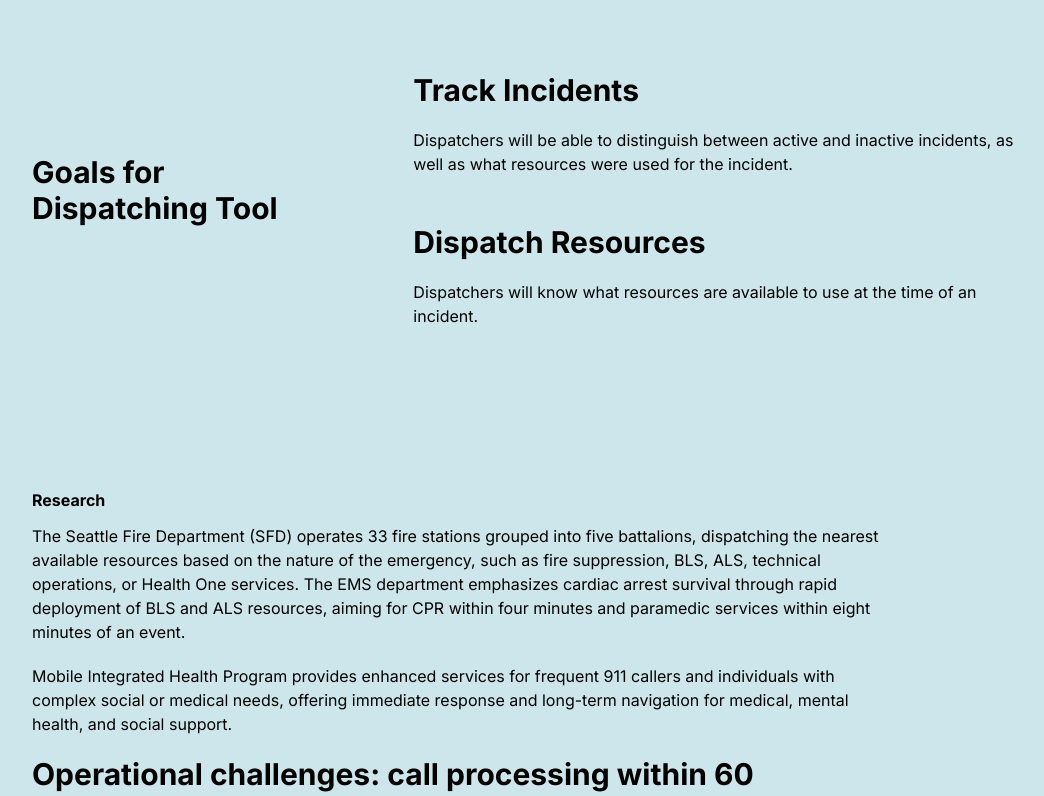
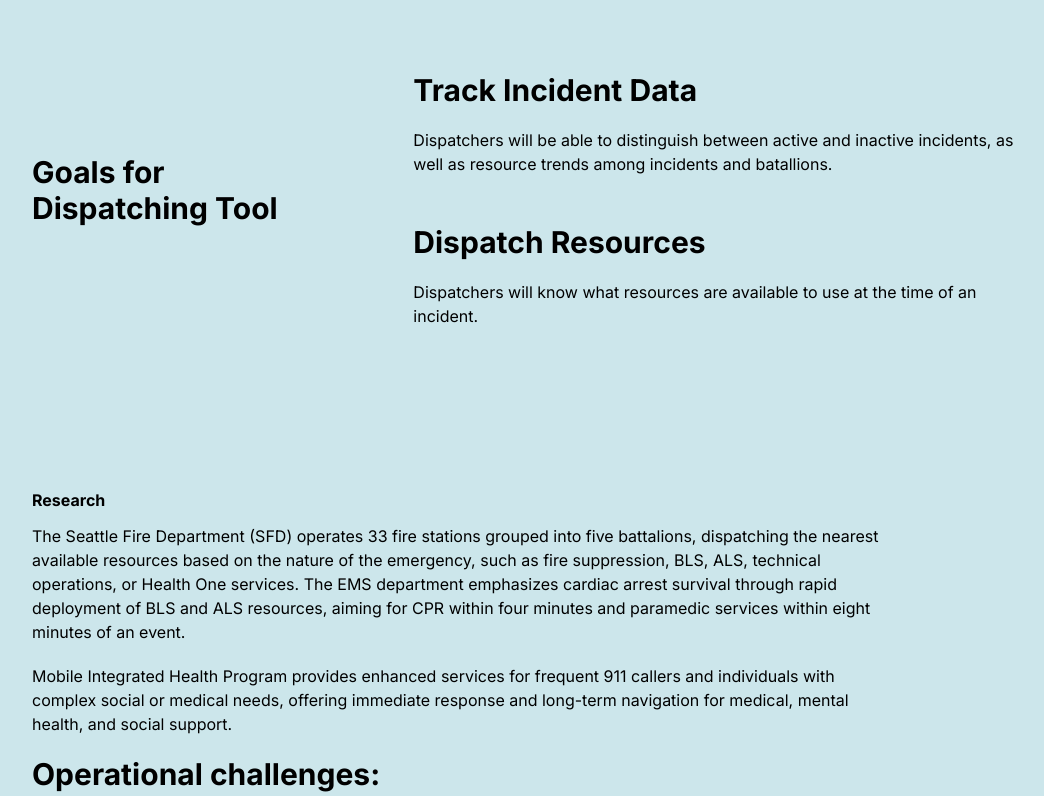
Before and after one commit to kira-brod/website, a Next.js app: page /work/protothon in a window 1280 px wide. Shown: the part 1320-2116 px from the top of the page, without its empty margins (96-1140 px from the left). Built offline with nearby package versions, Linux system fonts and the light colour scheme.

Commit message:
update protothon research

```diff
--- a/app/work/protothon/page.jsx
+++ b/app/work/protothon/page.jsx
@@ -103,8 +103,8 @@ export default function Protothon() {
                     </div>
                 </div>
                 <div className="place-content-center mt-14 md:mt-0 mr-0 md:ml-10 lg:mr-10 col-span-2">
-                    <h2 className="pb-5 text-3xl">Track Incidents</h2>
-                    <p className="pb-12">Dispatchers will be able to distinguish between active and inactive incidents, as well as what resources were used for the incident. </p>
+                    <h2 className="pb-5 text-3xl">Track Incident Data</h2>
+                    <p className="pb-12">Dispatchers will be able to distinguish between active and inactive incidents, as well as resource trends among incidents and batallions. </p>
                     <h2 className="pb-5 text-3xl">Dispatch Resources</h2>
                     <p className="">Dispatchers will know what resources are available to use at the time of an incident.</p>
                 </div>
@@ -115,7 +115,8 @@ export default function Protothon() {
                     <p className="mb-3  font-bold">Research</p>
                     <p className="mb-5">The Seattle Fire Department (SFD) operates 33 fire stations grouped into five battalions, dispatching the nearest available resources based on the nature of the emergency, such as fire suppression, BLS, ALS, technical operations, or Health One services. The EMS department emphasizes cardiac arrest survival through rapid deployment of BLS and ALS resources, aiming for CPR within four minutes and paramedic services within eight minutes of an event.</p>
                     <p className="mb-5">Mobile Integrated Health Program provides enhanced services for frequent 911 callers and individuals with complex social or medical needs, offering immediate response and long-term navigation for medical, mental health, and social support.</p>
-                    <p className="text-3xl font-bold mb-5">Operational challenges: call processing within 60 seconds has dropped significantly, indicating a need for improved unit assignment and dispatch efficiency.</p>
+                    <p className="text-3xl font-bold mb-5">Operational challenges: </p> <p className="mb-5">Call processing within 60 seconds has dropped significantly, indicating a need for improved unit assignment and dispatch efficiency.</p>
+                    <p className="text-3xl font-bold mb-5">Data Utilization Gaps:</p> <p> Limited use of historical data analytics and reporting hinders trend identification, resource planning, and informed decision-making.</p>
                 </div>
             </div>
 
```
